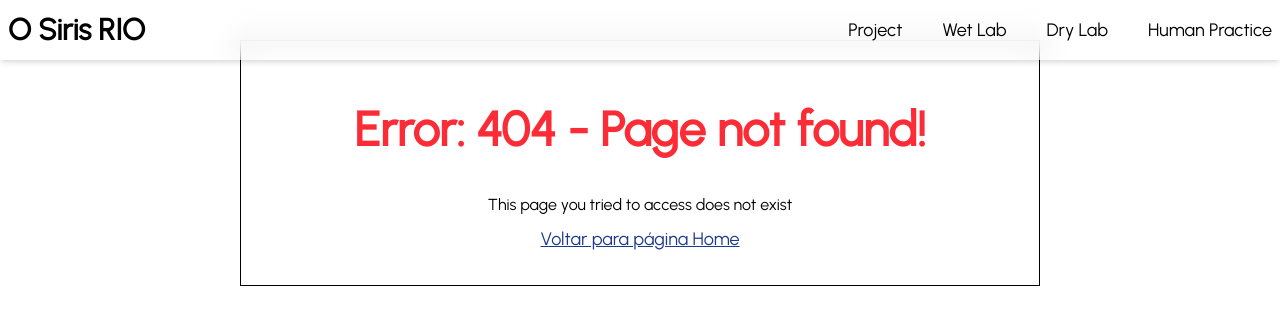
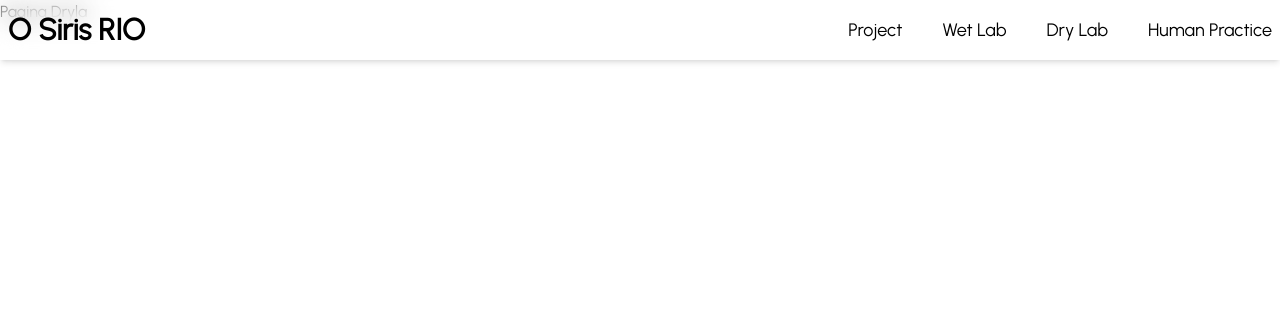
Before and after one commit to coutinhogcs/chemistry-wiki, a Next.js app: page /dryla in a window 1280 px wide. Before the commit this address had no page. Shown: the top 324 px of the page. Built offline with nearby package versions, Linux system fonts and the light colour scheme.

Commit message:
feat: Creation of Dry Lab screen

```diff
--- /dev/null
+++ b/src/app/dryla/page.tsx
@@ -0,0 +1,12 @@
+import { Metadata } from "next"
+
+export const metadata: Metadata = {
+  title: 'Dryla - O Siris Project',
+  description: 'Chemistry Project'
+}
+
+export default function Dryla(){
+    return(
+        <div><h1>Pagina Dryla</h1></div>
+    )
+}
```
